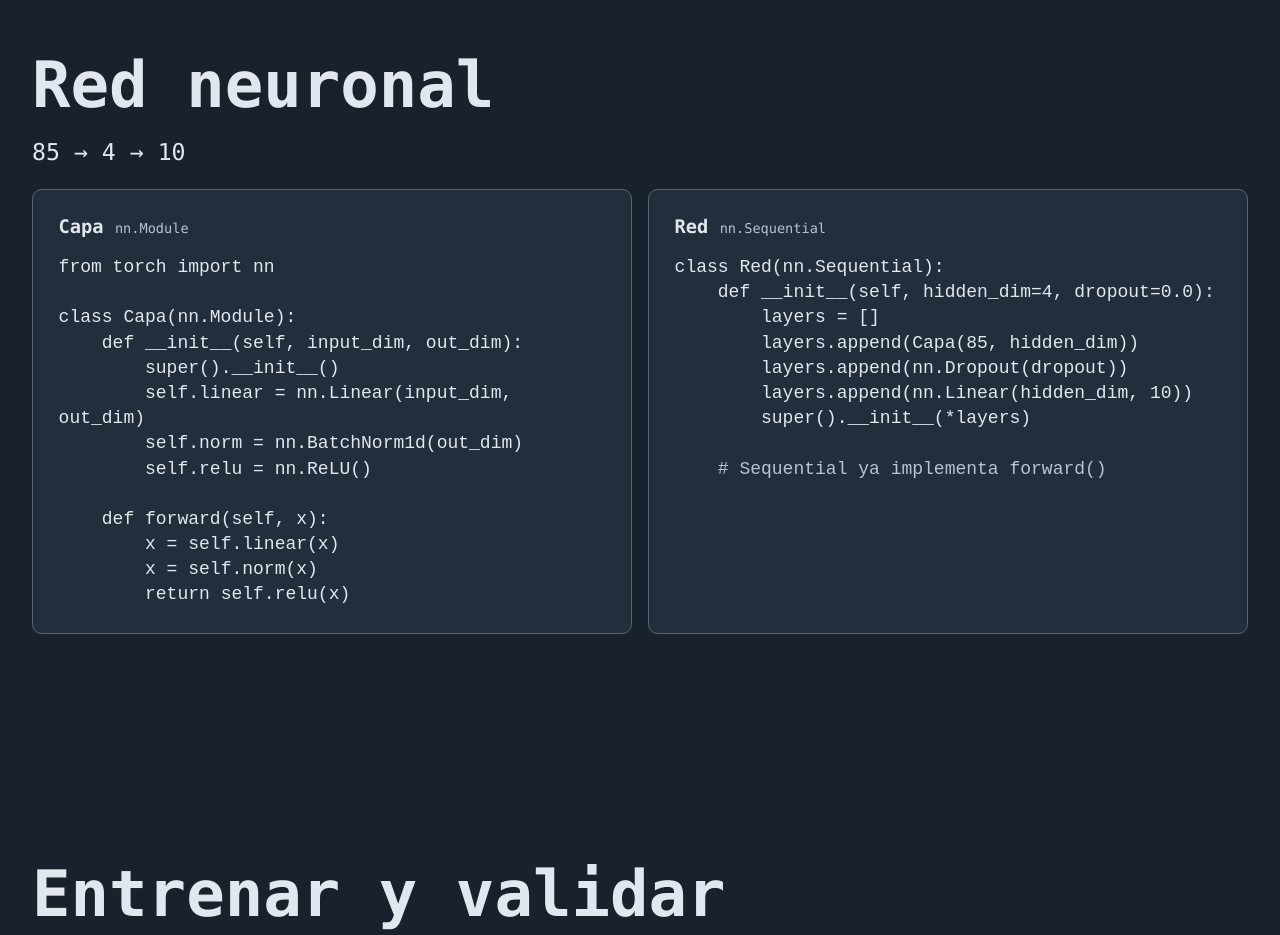
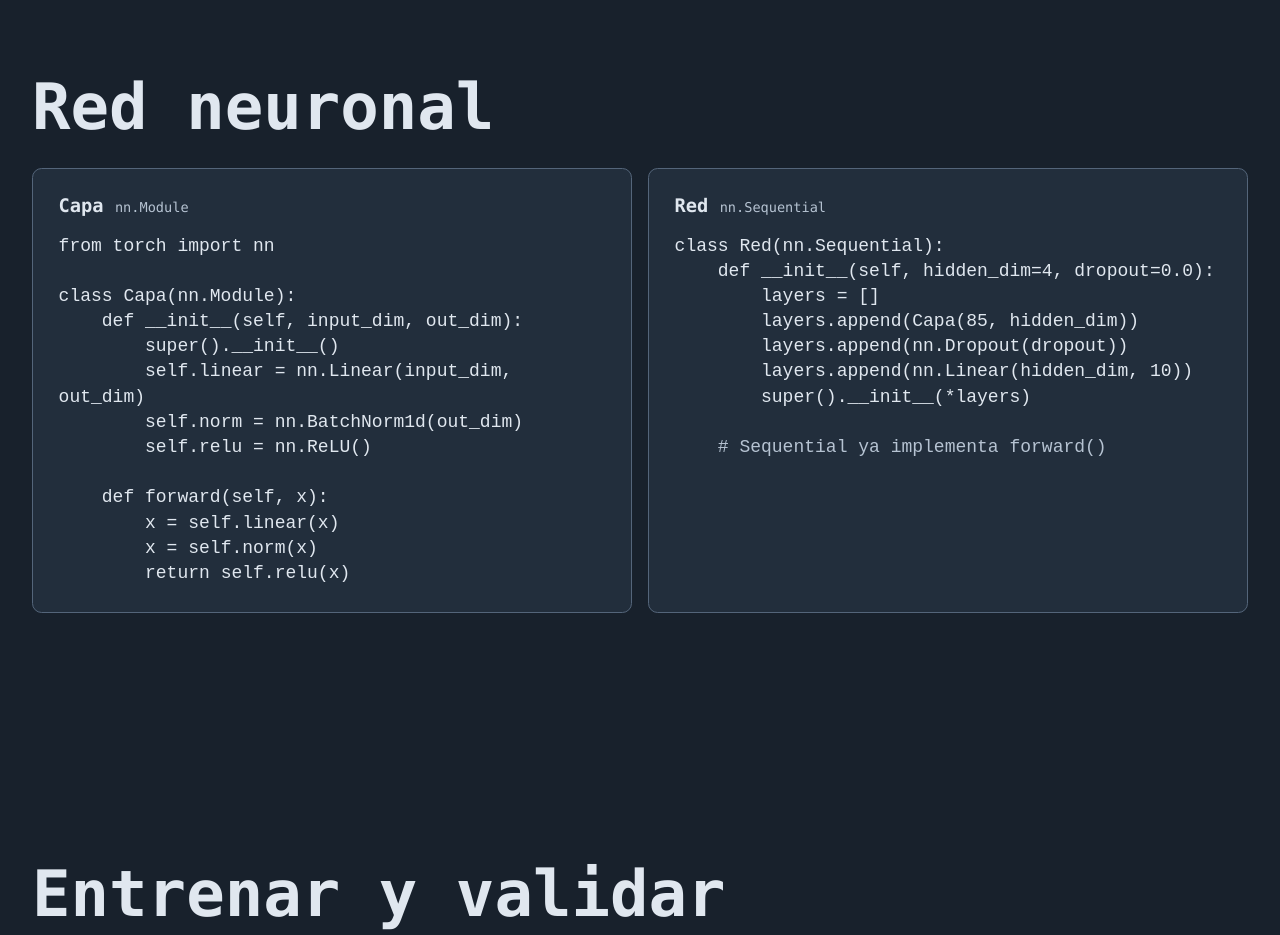
Before and after one commit to Maa1604/P5TDS, a plain HTML site: page index.html in a window 1280 px wide. Shown: the part 4860-5795 px from the top of the page. Drawn offline with Linux system fonts and the light colour scheme.

Commit message:
Remove network size formula from slide

```diff
--- a/index.html
+++ b/index.html
@@ -226,7 +226,6 @@ train_dataloader = DataLoader(
     <section id="modelo" class="scene" aria-labelledby="model-title">
       <div class="scene-content">
         <h2 id="model-title">Red neuronal</h2>
-        <p class="formula">85 → 4 → 10</p>
         <div class="pair">
           <article class="card">
             <h3>Capa <small>nn.Module</small></h3>
```
